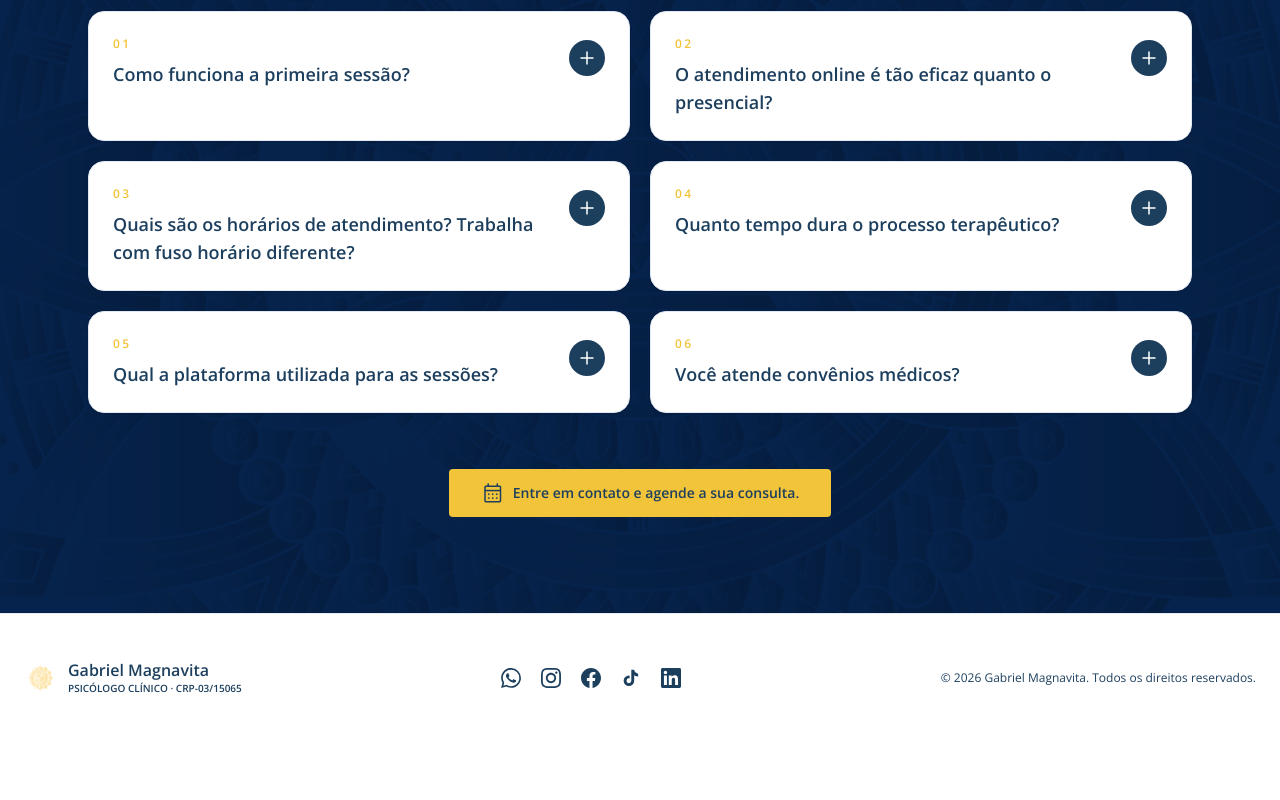
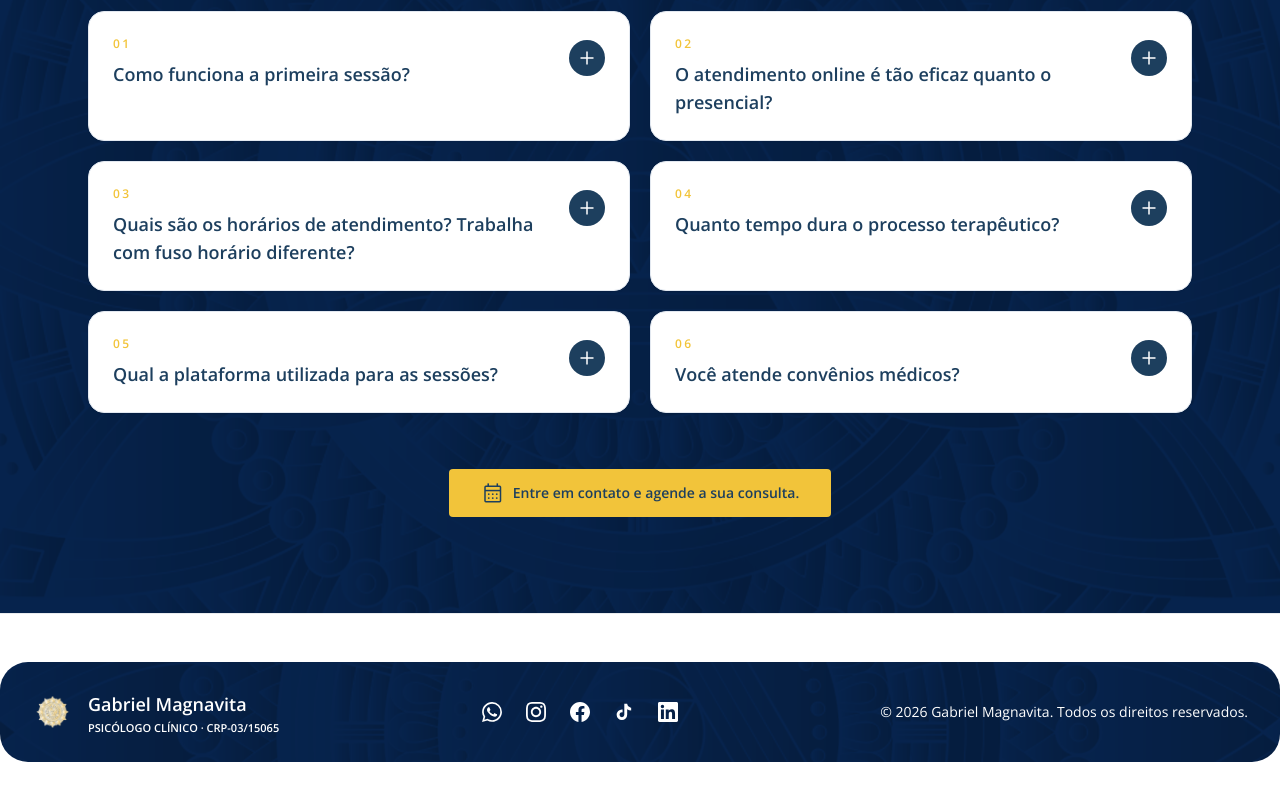
Before and after one commit to RSR202555/gabrielmagnavita, a Next.js app: page / in a window 1280 px wide. Shown: the part 6654-7454 px from the top of the page. Before the commit the page ends 7396 px from the top, so only its background shows below. Built offline with nearby package versions, Linux system fonts and the light colour scheme.

Commit message:
Update footer styling and preview image metadata

```diff
--- a/app/layout.tsx
+++ b/app/layout.tsx
@@ -29,7 +29,7 @@ export const metadata: Metadata = {
     locale: "pt_BR",
     images: [
       {
-        url: "/gabriel-sobre.jpeg",
+        url: "/gabriel-sobre.jpeg?v=2",
         width: 1200,
         height: 630,
         alt: "Gabriel Magnavita",
@@ -37,10 +37,10 @@ export const metadata: Metadata = {
     ],
   },
   twitter: {
-    card: "summary",
+    card: "summary_large_image",
     title: siteTitle,
     description: siteDescription,
-    images: ["/gabriel-sobre.jpeg"],
+    images: ["/gabriel-sobre.jpeg?v=2"],
   },
 };
 
--- a/components/Footer.tsx
+++ b/components/Footer.tsx
@@ -1,23 +1,32 @@
 export default function Footer() {
   const currentYear = new Date().getFullYear();
+  const blueBackground = {
+    backgroundImage: "url('/mandala-azul-bg.png')",
+    backgroundSize: "cover",
+    backgroundPosition: "center",
+    backgroundBlendMode: "overlay" as const,
+  };
 
   return (
     <footer className="bg-white py-12 border-t border-navy-blue/10">
-      <div className="max-w-7xl mx-auto px-6">
-        <div className="flex flex-col md:flex-row justify-between items-center gap-8">
-          <div className="flex items-center gap-3">
-            <img src="/logo-mandala.png" alt="Logo Gabriel Magnavita" className="w-8 h-8 object-contain" />
+      <div
+        className="max-w-7xl mx-auto px-6 sm:px-8 py-6 sm:py-7 bg-navy-blue rounded-[28px]"
+        style={blueBackground}
+      >
+        <div className="flex flex-col md:flex-row justify-between items-center gap-8 md:gap-10">
+          <div className="flex items-center gap-4">
+            <img src="/logo-mandala.png" alt="Logo Gabriel Magnavita" className="w-10 h-10 object-contain" />
             <div className="leading-none">
-              <span className="block font-bold text-navy-blue">Gabriel Magnavita</span>
-              <span className="text-[10px] uppercase font-bold text-navy-blue">
+              <span className="block font-bold text-white text-lg">Gabriel Magnavita</span>
+              <span className="text-[11px] uppercase font-bold text-white">
                 Psicólogo Clínico · CRP-03/15065
               </span>
             </div>
           </div>
-          <div className="flex gap-5 items-center">
+          <div className="flex gap-6 items-center">
             {/* WhatsApp */}
             <a
-              className="text-navy-blue hover:text-[#25D366] transition-colors"
+              className="text-white hover:text-[#25D366] transition-colors"
               href={`https://wa.me/5571991827737?text=${encodeURIComponent("Olá, Gabriel. Conheci o seu site e senti vontade de iniciar meu processo terapêutico. Por favor, me passe as informações sobre os atendimentos, horários e valores para agendar minha sessão online.")}`}
               target="_blank"
               rel="noopener noreferrer"
@@ -29,7 +38,7 @@ export default function Footer() {
             </a>
             {/* Instagram */}
             <a
-              className="text-navy-blue hover:text-[#E1306C] transition-colors"
+              className="text-white hover:text-[#E1306C] transition-colors"
               href="https://www.instagram.com/psigabrielmagnavita"
               target="_blank"
               rel="noopener noreferrer"
@@ -41,7 +50,7 @@ export default function Footer() {
             </a>
             {/* Facebook */}
             <a
-              className="text-navy-blue hover:text-[#1877F2] transition-colors"
+              className="text-white hover:text-[#1877F2] transition-colors"
               href="https://www.facebook.com/psigabrielmagnavita"
               target="_blank"
               rel="noopener noreferrer"
@@ -53,7 +62,7 @@ export default function Footer() {
             </a>
             {/* TikTok */}
             <a
-              className="text-navy-blue hover:text-slate-500 transition-colors"
+              className="text-white hover:text-slate-300 transition-colors"
               href="https://www.tiktok.com/@psigabrielmagnavita"
               target="_blank"
               rel="noopener noreferrer"
@@ -65,7 +74,7 @@ export default function Footer() {
             </a>
             {/* LinkedIn */}
             <a
-              className="text-navy-blue hover:text-[#0A66C2] transition-colors"
+              className="text-white hover:text-[#0A66C2] transition-colors"
               href="https://www.linkedin.com/in/psigabrielmagnavita/"
               target="_blank"
               rel="noopener noreferrer"
@@ -76,7 +85,7 @@ export default function Footer() {
               </svg>
             </a>
           </div>
-          <p className="text-xs text-navy-blue">
+          <p className="text-sm text-white">
             © {currentYear} Gabriel Magnavita. Todos os direitos reservados.
           </p>
         </div>
```
